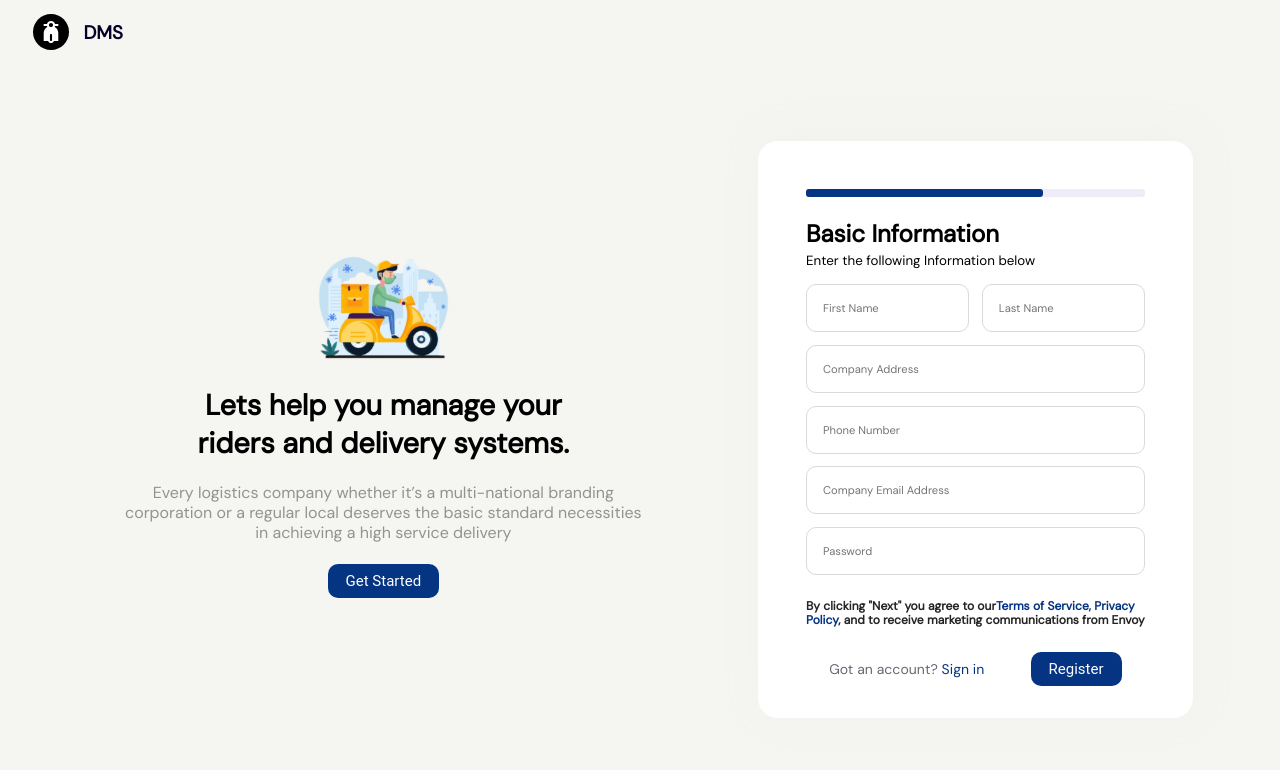
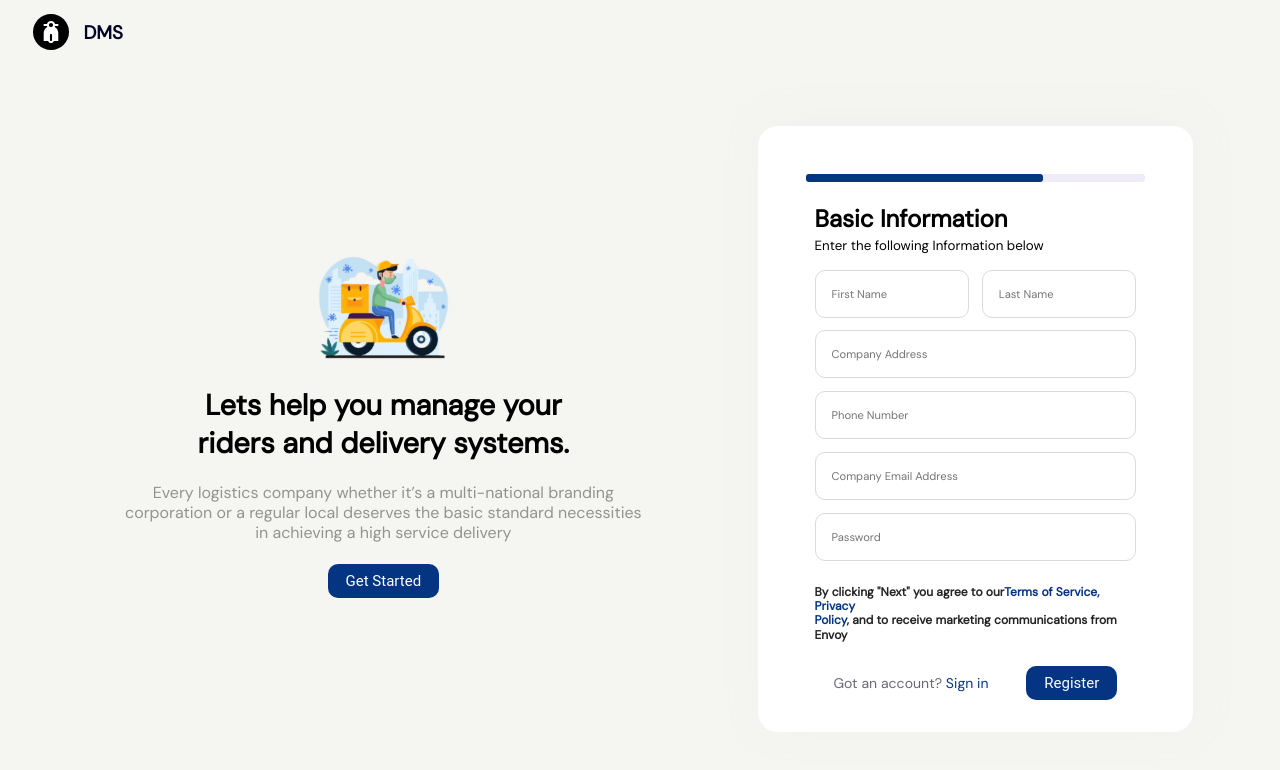
Before and after one commit to temigeorgee/DMS, a React (Create React App) app: page / in a window 1280 px wide. Shown: the top 770 px of the page. Built offline with nearby package versions, Linux system fonts and the light colour scheme.

Commit message:
fixed progress-bar

```diff
--- a/src/app.css
+++ b/src/app.css
@@ -2,6 +2,7 @@
 *{
     padding: 0;
     margin: 0;
+    /* font-size: 13px; */
     box-sizing: border-box;
     font-family: 'DM Sans', sans-serif;
 }
--- a/src/component/RegisterForm/RegisterForm.css
+++ b/src/component/RegisterForm/RegisterForm.css
@@ -25,7 +25,7 @@ progress::-webkit-progress-value { background: #053582; } */
     width: 70%;
     height: .5rem;
     border-radius: 3px;
-    animation: progress 2s forwards;
+    animation: progress 1.5s forwards;
 }
 
 @keyframes progress{
@@ -36,7 +36,9 @@ progress::-webkit-progress-value { background: #053582; } */
         width: 70%;
     }
 }
-
+.register-container--form{
+    min-width: 400px;
+}
 .homepage-form{
 border-radius: 20px;
 background: #FFFFFF;
@@ -87,8 +89,12 @@ letter-spacing: 0.003em;
     display: flex;
     justify-content: flex-end;
 }
+.homepage-form--register{
+    margin: auto;
+    width: 95%;
+}
 @media(min-width:720px){
     .homepage-form{
-        margin: 0;
+        margin: auto;
         }
 }
```
